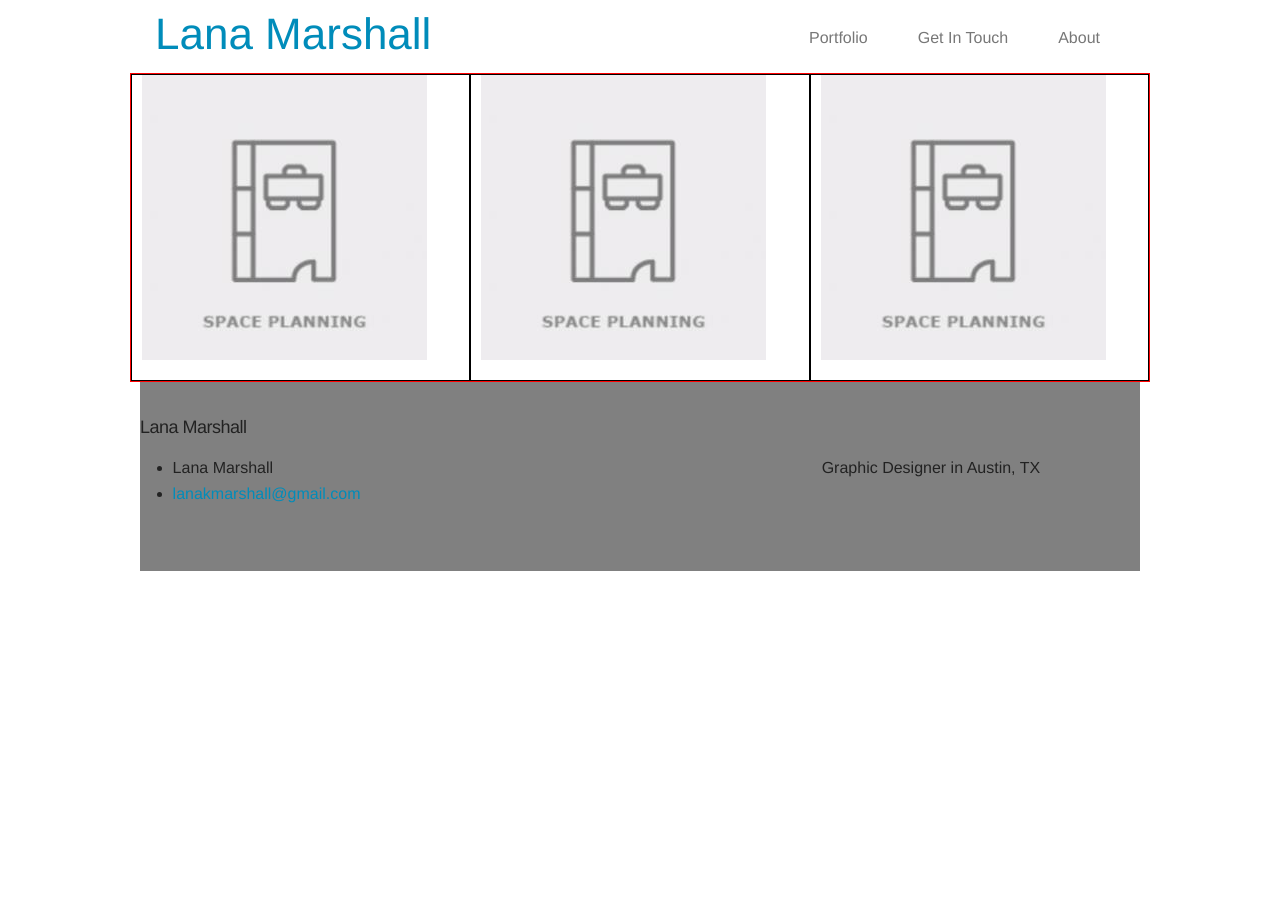
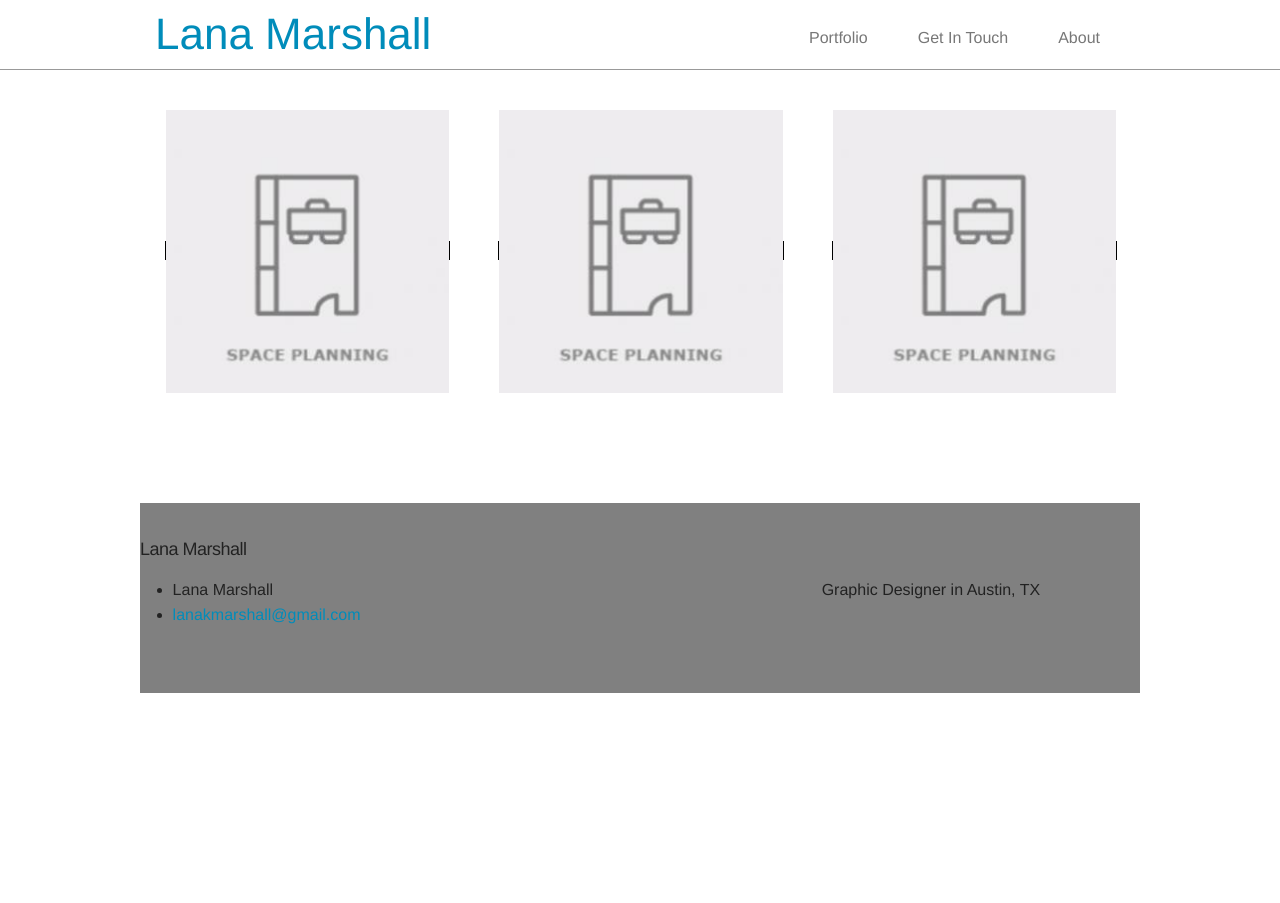
Before and after one commit to LanaMarshall/portfolio, a Jekyll site: the page built from index.html, in a window 1280 px wide. Built offline with Jekyll 4.4.1, drawn with Linux system fonts in a browser that asks for light colours; nearby versions of some CDN libraries.

Commit message:
fixed gallery grid issues

```diff
--- a/css/main.css
+++ b/css/main.css
@@ -24,6 +24,7 @@
 	left: 0;
 	width: 100%;
 	z-index: 10;
+	border-bottom: 1px solid #999999;
 }
 
 .header {
@@ -58,17 +59,21 @@
 
 /* -------------------- THUMBNAIL GALLERY -------------------- */
 
+.home {
+	padding: 100px 0px;
+}
 
-.thumb-gallery {
-	border: solid 1px red;
-	list-style-type: none;
+.thumb-container {
 }
 
 .portfolio-thumb {
 	border: solid 1px black;
-	height: 220px;
-	width:28%;
+	height: 180px;
 	overflow: hidden;
+}
+
+.portfolio-thumb-margin {
+	margin: 10px 10px;
 }
 
 
--- a/index.html
+++ b/index.html
@@ -2,23 +2,21 @@
 layout: default
 ---
 
-<div class="home">
+<div class="home row">
 
-  <h1>Posts</h1>
-
-  <ul class="thumb-gallery small-block-grid-1 medium-block-grid-3">
     {% for post in site.posts %}
 
-      <li class="portfolio-thumb">
+  <div class="thumb-container small-12 medium-4 columns">
+    <div class ="portfolio-thumb-margin">
 
-          <a class="thumb-link" href="{{ post.url | prepend: site.baseurl }}">
-            <img src="{{ post.thumb }}">
-          </a>
+      <a class="portfolio-thumb" href="{{ post.url | prepend: site.baseurl }}">
+        <img src="{{ post.thumb }}">
+      </a>
 
-      </li>
+    </div>
+  </div>
 
     {% endfor %}
-  </ul>
 
 
 </div>
```
